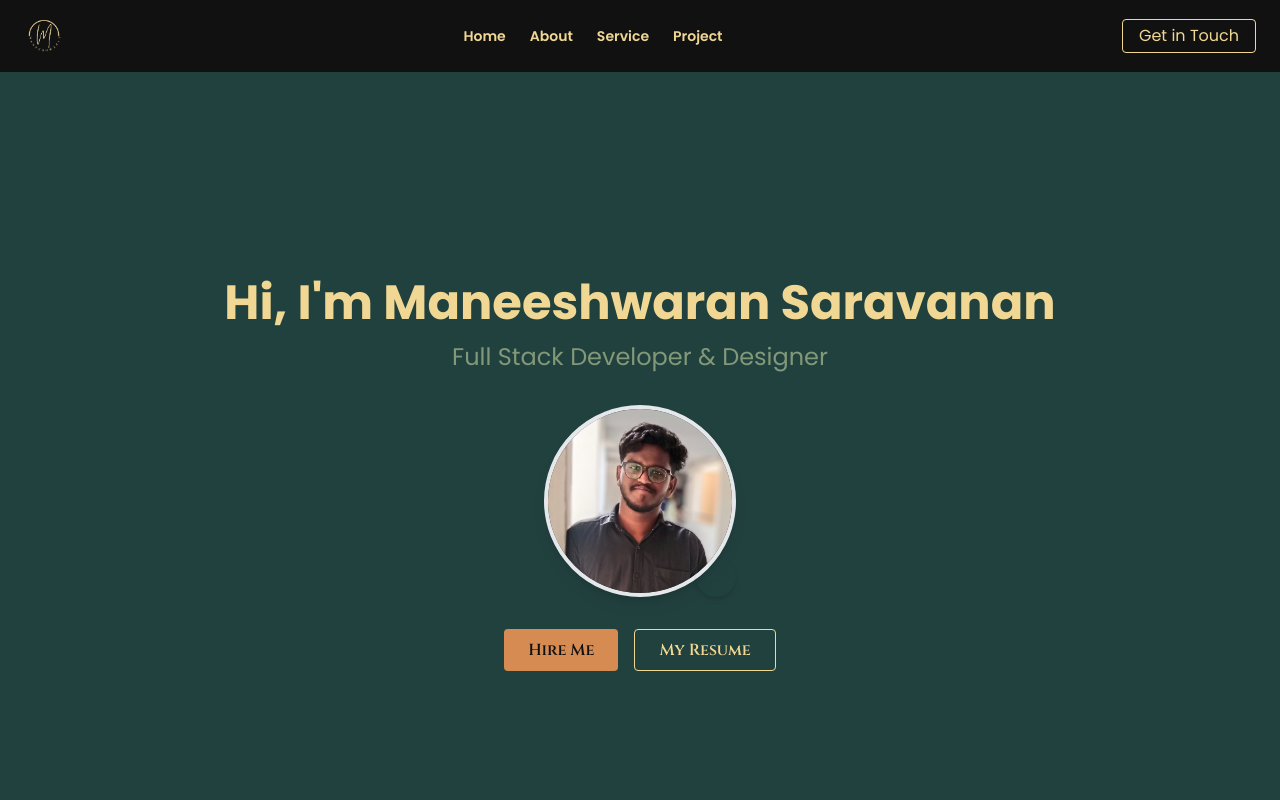
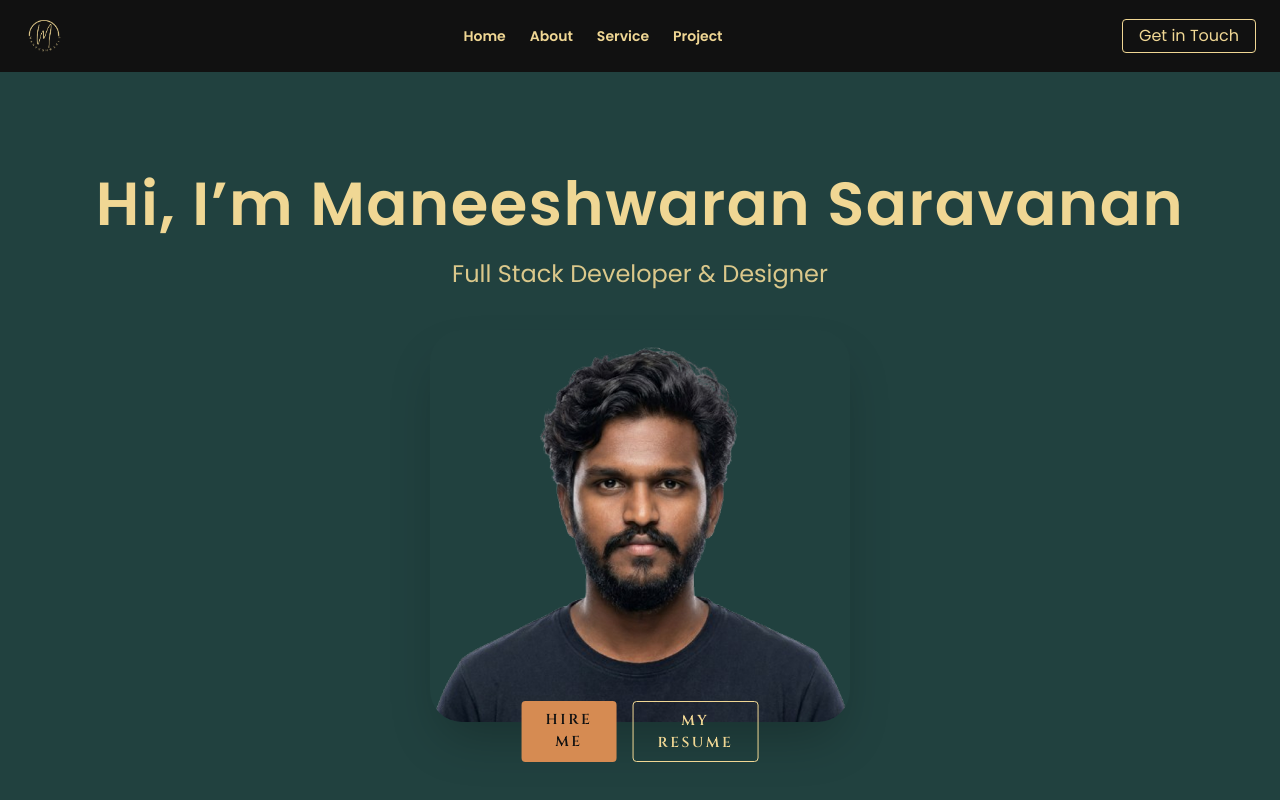
Before and after one commit to maneesh-28/Maneeshwaran-portfolio, an Angular app in the folder smwportfolio/: page / in a window 1280 px wide. Shown: the top 800 px of the page. Built offline with nearby package versions, Linux system fonts and the light colour scheme.

Commit message:
ng build --output-path=dist

```diff
--- a/smwportfolio/src/app/page/home/home.component.html
+++ b/smwportfolio/src/app/page/home/home.component.html
@@ -1,8 +1,8 @@
-<div id="home" class="flex flex-col items-center justify-center min-h-screen bg-emeraldGreen text-creasedKhaki px-4 text-center font-poppins">
+<!-- <div id="home" class="flex flex-col items-center justify-center min-h-screen bg-emeraldGreen text-creasedKhaki px-4 text-center font-poppins">
 
   <div class="mb-6 sm:mb-8">
     <h1 class="text-3xl sm:text-5xl font-bold mb-2 leading-snug sm:leading-tight">
-      Hi, I'm Maneeshwaran Saravanan
+      This is Maneeshwaran Saravanan
     </h1>
     <p class="text-lg sm:text-2xl text-wasabi">Full Stack Developer & Designer</p>
   </div>
@@ -32,4 +32,36 @@
       My Resume
     </a>
   </div>
+</div> -->
+
+
+
+
+<div id="home" class="min-h-screen w-full bg-emeraldGreen text-creasedKhaki flex items-center justify-center px-4 md:px-10">
+  <div class="w-full max-w-6xl flex flex-col items-center text-center pt-10 pb-24">
+    <div class="mb-10">
+      <h1 class="font-sans font-semibold tracking-wide  text-[2.2rem] sm:text-[2.8rem] md:text-[3.4rem] lg:text-[3.8rem] leading-tight" >
+        Hi, I’m Maneeshwaran Saravanan
+      </h1>
+      <p class="mt-4 font-sans text-[1rem] sm:text-xl md:text-2xl text-creasedKhaki/90">
+        Full Stack Developer &amp; Designer
+      </p>
+    </div>
+
+
+    <div class="relative flex justify-center">
+
+      <img src="/assets/img/logo-me.png" alt="Maneeshwaran" class="w-[260px] sm:w-[320px] md:w-[380px] lg:w-[420px] rounded-[32px] object-cover shadow-2xl pointer-events-none select-none" draggable="false" oncontextmenu="return false;" />
+
+      <div class="absolute -bottom-10 left-1/2 -translate-x-1/2 flex gap-4 font-cinzel text-[0.8rem] sm:text-[0.9rem] tracking-[0.18em] uppercase">
+        <a href="#contact" class="px-6 py-2 bg-egyptianEarth text-noirDeVigne font-semibold rounded hover:bg-creasedKhaki transition w-full sm:w-auto" >
+          Hire Me
+        </a>
+
+        <a  href="/assets/myresume/Maneeshwaran-FullStack_Developer.pdf" download class="px-6 py-2 border border-creasedKhaki rounded hover:bg-creasedKhaki hover:text-noirDeVigne transition font-semibold w-full sm:w-auto text-center">
+          My Resume
+        </a>
+      </div>
+    </div>
+  </div>
 </div>
```
Also changed, not shown: smwportfolio/src/assets/img/logo-me.png (added).
